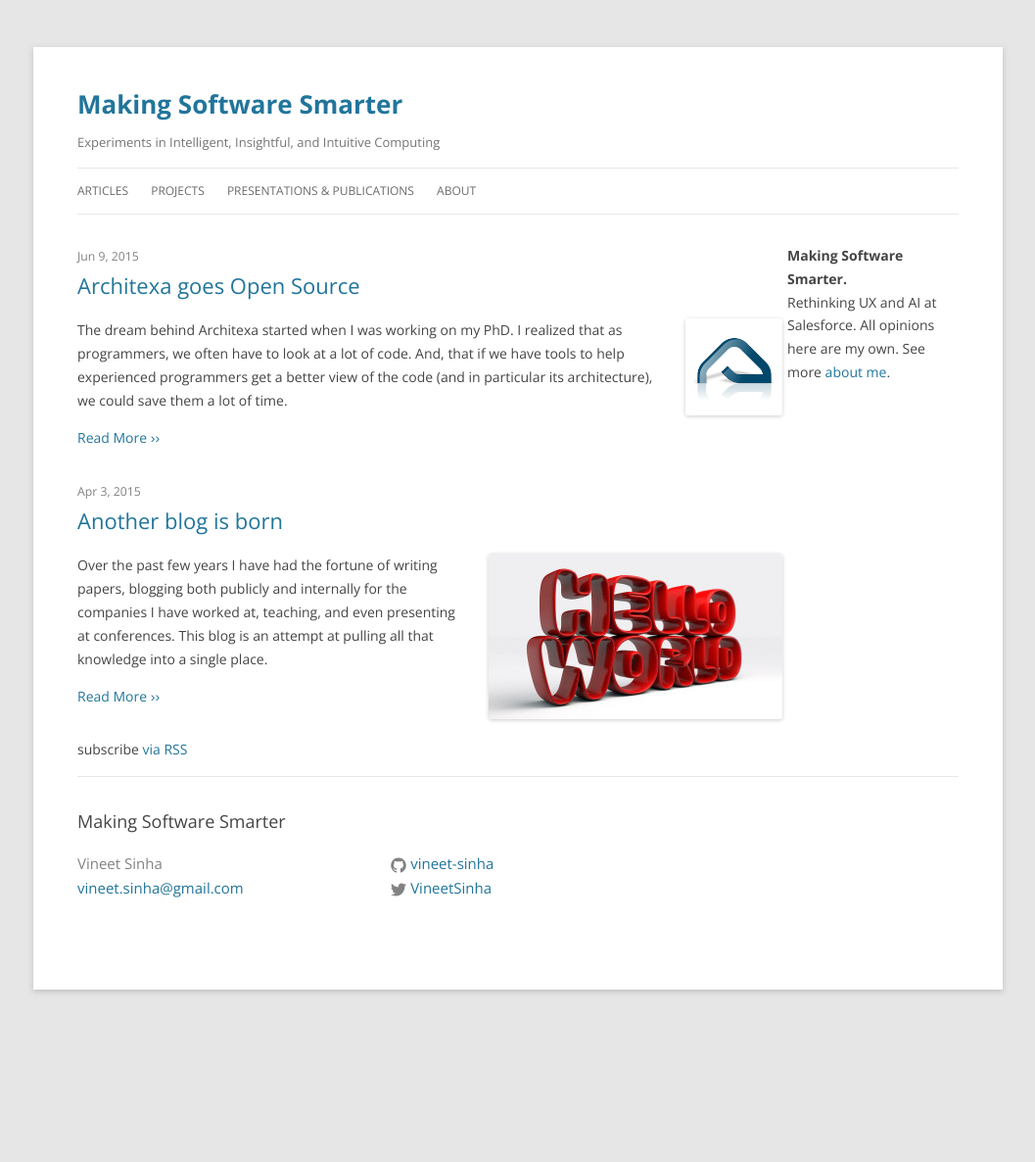
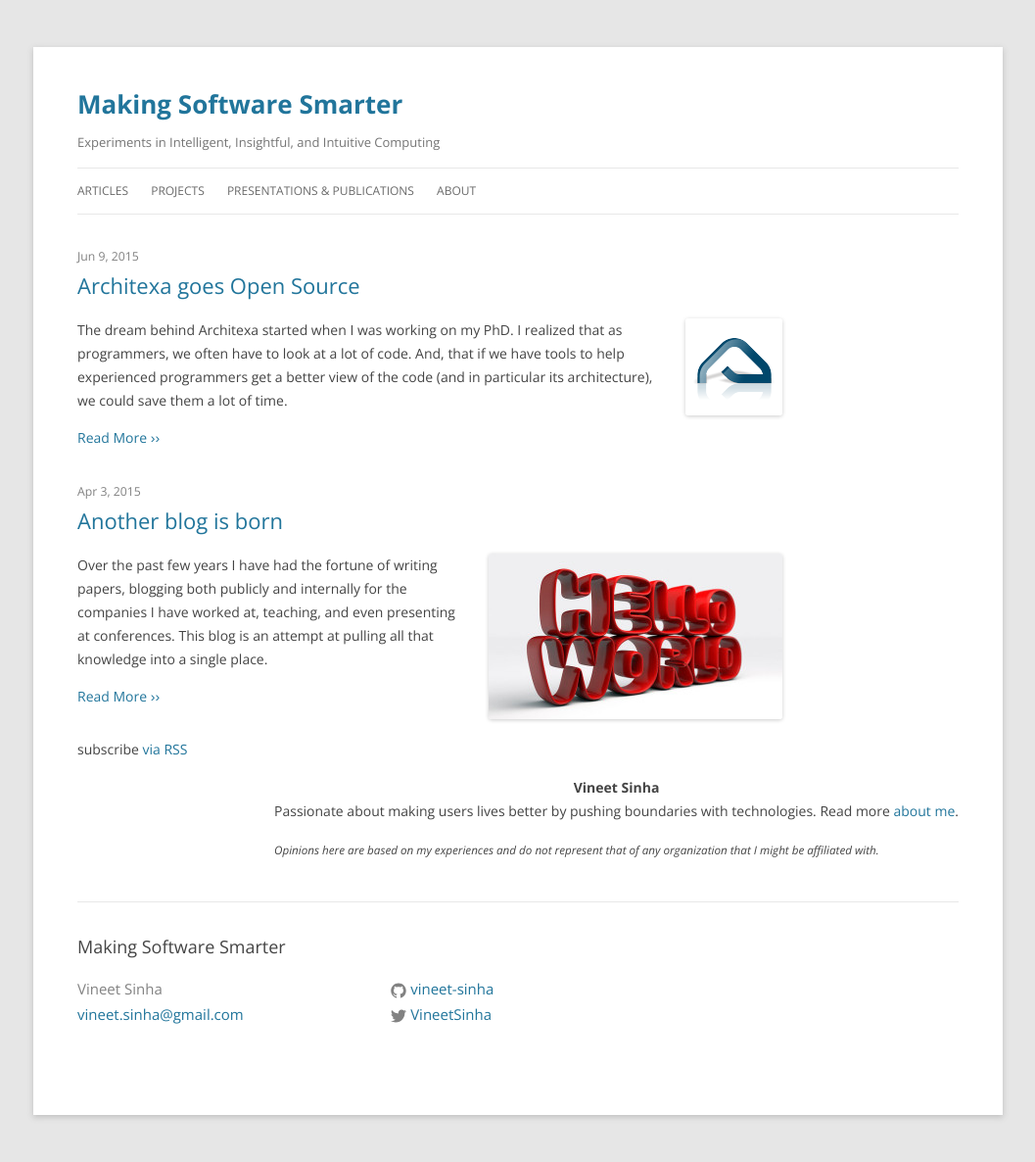
Before and after one commit to i3labs/i3labs.github.io, a Jekyll site: the page built from index.md, in a window 1280 px wide. Shown: the whole page at 98% size, without its empty margins (111-1168 px from the left). Built offline with Jekyll 4.4.1, drawn with Linux system fonts in a browser that asks for light colours; before the commit the page ends 1058 px from its top, so only the background shows below that.

Commit message:
better site tag

```diff
--- a/_includes/sidebar.html
+++ b/_includes/sidebar.html
@@ -1,7 +1,8 @@
-<div class="sidebar" style="max-width:175px">
+<div class="sidebar">
   <aside>
-    <b>Making Software Smarter.</b><br/>
-    Rethinking UX and AI at Salesforce. All opinions here are my own. See more <a href="/about">about me</a>.
+    <div style="text-align:center;font-weight:bold;">Vineet Sinha</div>
+    <p>Passionate about making users lives better by pushing boundaries with technologies. Read more <a href="/about">about me</a>.</p>
+    <small><i>Opinions here are based on my experiences and do not represent that of any organization that I might be affiliated with.</i></small>
   </aside>
 
 </div>
```
